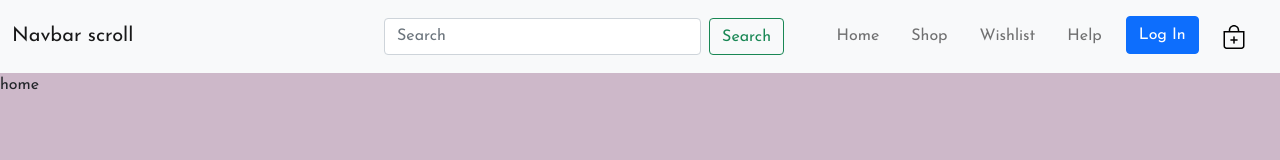
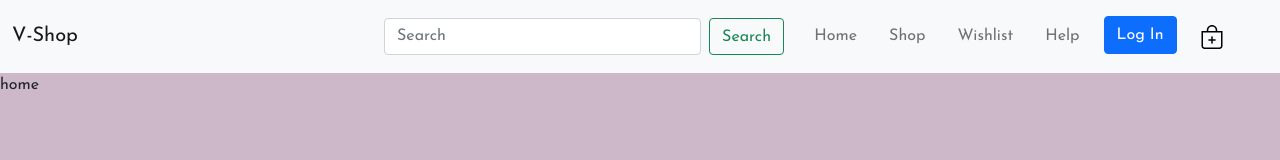
Before and after one commit to saksham-tiwari/e-commerce, a React (Create React App) app: page / in a window 1280 px wide. Shown: the top 160 px of the page. Built offline with nearby package versions, Linux system fonts and the light colour scheme.

Commit message:
Created checkout page

```diff
--- a/package.json
+++ b/package.json
@@ -1,5 +1,5 @@
 {
-  "name": "e-commerce",
+  "name": "project-e-comm",
   "version": "0.1.0",
   "private": true,
   "dependencies": {
@@ -46,5 +46,7 @@
       "last 1 firefox version",
       "last 1 safari version"
     ]
-  }
+  },
+  "keywords": [],
+  "description": ""
 }
--- a/src/App.js
+++ b/src/App.js
@@ -1,8 +1,4 @@
-import {
-  BrowserRouter as Router,
-  Switch,
-  Route
-} from "react-router-dom";
+import { BrowserRouter as Router, Switch, Route } from "react-router-dom";
 import ChangePassword from "./components/auth/ChangePassword";
 import Forgot from "./components/auth/Forgot";
 import Login from "./components/auth/Login";
@@ -14,9 +10,7 @@ import Wishlist from "./components/layout/Wishlist/Wishlist";
 import Footer from "./components/layout/Footer";
 import Cart from "./components/layout/Cart/Cart";
 import ProductsPage from "./components/layout/ProductsPage/ProductsPage";
-
-
-
+import Checkout from "./components/layout/Checkout/Checkout";
 
 function App() {
   return (
@@ -25,40 +19,44 @@ function App() {
 
       <Switch>
         <Route exact path="/">
-          <NavBar/>
-          <Home/>
-          <Footer/>
-
+          <NavBar />
+          <Home />
+          <Footer />
         </Route>
         <Route exact path="/login">
-          <Login/>
+          <Login />
         </Route>
         <Route exact path="/forgot-password">
-          <Forgot/>
+          <Forgot />
         </Route>
         <Route exact path="/signup">
-          <SignUp/>
+          <SignUp />
         </Route>
         <Route exact path="/change-password">
-          <ChangePassword/>
+          <ChangePassword />
         </Route>
         <Route exact path="/otp">
-          <Otp/>
+          <Otp />
         </Route>
         <Route exact path="/wishlist">
-          <NavBar/>
-          <Wishlist/>
-          <Footer/>
+          <NavBar />
+          <Wishlist />
+          <Footer />
         </Route>
         <Route exact path="/cart">
-          <NavBar/>
-          <Cart/>
-          <Footer/>
+          <NavBar />
+          <Cart />
+          <Footer />
         </Route>
         <Route exact path="/products-page">
-          <NavBar/>
-          <ProductsPage/>
-          <Footer/>
+          <NavBar />
+          <ProductsPage />
+          <Footer />
+        </Route>
+        <Route exact path="/checkout">
+          <NavBar />
+          <Checkout />
+          <Footer />
         </Route>
       </Switch>
     </Router>
--- a/src/components/Navbar.jsx
+++ b/src/components/Navbar.jsx
@@ -1,12 +1,89 @@
-import React from 'react'
-import { Container, Navbar, Nav, Form, FormControl, Button } from 'react-bootstrap'
-import { Link } from 'react-router-dom'
-import bag from "../assets/shoppingbag.svg"
+import React from "react";
+import {
+  Container,
+  Navbar,
+  Nav,
+  Form,
+  FormControl,
+  Button
+} from "react-bootstrap";
+import { Link } from "react-router-dom";
+import bag from "../assets/shoppingbag.svg";
 
 const NavBar = () => {
   return (
     <div>
       <Navbar bg="light" expand="lg" className="color-nav navibar">
+        <Container fluid>
+          <Link to="/" style={{ textDecoration: "none" }}>
+            <Navbar.Brand>V-Shop</Navbar.Brand>
+          </Link>
+
+          <Form className="d-flex searchbar">
+            <FormControl
+              type="search"
+              placeholder="Search"
+              className="me-2"
+              aria-label="Search"
+            />
+            <Button variant="outline-success">Search</Button>
+          </Form>
+          <Navbar.Toggle aria-controls="navbarScroll" />
+          <Navbar.Collapse id="navbarScroll">
+            <Nav
+              className="me-auto my-2 my-lg-0 navlinks"
+              style={{ maxHeight: "400px" }}
+              navbarScroll
+            >
+              <Nav.Link className="homelink">
+                <Link to="/" className="nav-link">
+                  Home
+                </Link>
+              </Nav.Link>
+              <Nav.Link>
+                <Link to="/shop" className="nav-link">
+                  Shop
+                </Link>
+              </Nav.Link>
+              <Nav.Link>
+                <Link to="/wishlist" className="nav-link">
+                  Wishlist
+                </Link>
+              </Nav.Link>
+              <Nav.Link>
+                <Link to="/help" className="nav-link">
+                  Help
+                </Link>
+              </Nav.Link>
+              <Link to="/login" className="nav-link">
+                <Button variant="primary" className="login-button">
+                  Log In
+                </Button>
+              </Link>
+              <Nav.Link>
+                <Link to="/cart" className="nav-link">
+                  <img src={bag} alt="bag" />
+                </Link>
+              </Nav.Link>
+              <Form className="scrollsearch">
+                <FormControl
+                  type="search"
+                  placeholder="Search"
+                  className="me-2"
+                  aria-label="Search"
+                />
+                <Button variant="outline-success">Search</Button>
+              </Form>
+            </Nav>
+          </Navbar.Collapse>
+        </Container>
+      </Navbar>
+
+      <Navbar
+        bg="light"
+        expand="lg"
+        className="color-nav navbar navbar-default navbar-static-top"
+      >
         <Container fluid>
           <Navbar.Brand href="#">Navbar scroll</Navbar.Brand>
 
@@ -23,16 +100,39 @@ const NavBar = () => {
           <Navbar.Collapse id="navbarScroll">
             <Nav
               className="me-auto my-2 my-lg-0 navlinks"
-                    style={{ maxHeight: '400px' }}
+              style={{ maxHeight: "400px" }}
               navbarScroll
             >
-
-                  <Nav.Link className="homelink"><Link to="/" className="nav-link">Home</Link></Nav.Link>
-                  <Nav.Link><Link to="/shop" className="nav-link">Shop</Link></Nav.Link>
-                  <Nav.Link><Link to="/wishlist" className="nav-link">Wishlist</Link></Nav.Link>
-                  <Nav.Link><Link to="/help" className="nav-link">Help</Link></Nav.Link>
-                  <Link to="/login" className="nav-link"><Button variant="primary" className="login-button">Log In</Button></Link>
-                  <Nav.Link><Link to="/cart" className="nav-link"><img src={bag} alt="bag"/></Link></Nav.Link>
+              <Nav.Link className="homelink">
+                <Link to="/" className="nav-link">
+                  Home
+                </Link>
+              </Nav.Link>
+              <Nav.Link>
+                <Link to="/shop" className="nav-link">
+                  Shop
+                </Link>
+              </Nav.Link>
+              <Nav.Link>
+                <Link to="/wishlist" className="nav-link">
+                  Wishlist
+                </Link>
+              </Nav.Link>
+              <Nav.Link>
+                <Link to="/help" className="nav-link">
+                  Help
+                </Link>
+              </Nav.Link>
+              <Link to="/login" className="nav-link">
+                <Button variant="primary" className="login-button">
+                  Log In
+                </Button>
+              </Link>
+              <Nav.Link>
+                <Link to="/cart" className="nav-link">
+                  <img src={bag} alt="bag" />
+                </Link>
+              </Nav.Link>
               <Form className="scrollsearch">
                 <FormControl
                   type="search"
@@ -42,57 +142,12 @@ const NavBar = () => {
                 />
                 <Button variant="outline-success">Search</Button>
               </Form>
-
             </Nav>
-
-              </Navbar.Collapse>
-            </Container>
-          </Navbar>
-
-          <Navbar bg="light" expand="lg" className="color-nav navbar navbar-default navbar-static-top">
-              <Container fluid>
-                <Navbar.Brand href="#">Navbar scroll</Navbar.Brand>
-
-                <Form className="d-flex searchbar">
-                    <FormControl
-                      type="search"
-                      placeholder="Search"
-                      className="me-2"
-                      aria-label="Search"
-                    />
-                    <Button variant="outline-success">Search</Button>
-                  </Form>
-                <Navbar.Toggle aria-controls="navbarScroll" />
-                <Navbar.Collapse id="navbarScroll">
-                  <Nav
-                    className="me-auto my-2 my-lg-0 navlinks"
-                    style={{ maxHeight: '400px' }}
-                    navbarScroll
-                  >
-
-                  <Nav.Link className="homelink"><Link to="/" className="nav-link">Home</Link></Nav.Link>
-                  <Nav.Link><Link to="/shop" className="nav-link">Shop</Link></Nav.Link>
-                  <Nav.Link><Link to="/wishlist" className="nav-link">Wishlist</Link></Nav.Link>
-                  <Nav.Link><Link to="/help" className="nav-link">Help</Link></Nav.Link>
-                  <Link to="/login" className="nav-link"><Button variant="primary" className="login-button">Log In</Button></Link>
-                  <Nav.Link><Link to="/cart" className="nav-link"><img src={bag} alt="bag"/></Link></Nav.Link>
-                  <Form className="scrollsearch">
-                    <FormControl
-                      type="search"
-                      placeholder="Search"
-                      className="me-2"
-                      aria-label="Search"
-                    />
-                    <Button variant="outline-success">Search</Button>
-                  </Form>
-
-                </Nav>
-
           </Navbar.Collapse>
         </Container>
       </Navbar>
     </div>
-    )
-}
+  );
+};
 
-export default NavBar
+export default NavBar;
--- /dev/null
+++ b/src/components/layout/Checkout/Checkout.jsx
@@ -0,0 +1,96 @@
+import React from "react";
+import { Container, Row, Col } from "react-bootstrap";
+const Cart = () => {
+  return (
+    <div>
+      <h1 className="whole">Checkout</h1>
+      <hr className="hr-wish" />
+      <Container>
+        <Row>
+          <Col>Item</Col>
+          <Col xs lg="2">
+            Qty
+          </Col>
+          <Col xs lg="2">
+            Price
+          </Col>
+        </Row>
+        <Row>
+          <Col>Image and Product Desc</Col>
+          <Col xs lg="2">
+            1
+          </Col>
+          <Col xs lg="2">
+            $300.00
+          </Col>
+        </Row>
+        <Row>
+          <Col>Image and Product Desc</Col>
+          <Col xs lg="2">
+            1
+          </Col>
+          <Col xs lg="2">
+            $300.00
+          </Col>
+        </Row>
+        <Row>
+          <Col>Image and Product Desc</Col>
+          <Col xs lg="2">
+            1
+          </Col>
+          <Col xs lg="2">
+            $300.00
+          </Col>
+        </Row>
+        <Row>
+          <Col>Image and Product Desc</Col>
+          <Col xs lg="2">
+            1
+          </Col>
+          <Col xs lg="2">
+            $300.00
+          </Col>
+        </Row>
+      </Container>
+      <div style={{ width: "50%", marginLeft: "25%" }}>
+        <Container>
+          <Row>
+            <Col>Subtotal</Col>
+            <Col>$1,200.00</Col>
+          </Row>
+          <Row>
+            <Col>Shipping Fee</Col>
+            <Col>$0.00</Col>
+          </Row>
+          <Row>
+            <Col>Promo Code</Col>
+            <Col>-$0.00</Col>
+          </Row>
+          <Row>
+            <Col>Tax</Col>
+            <Col>$0.00</Col>
+          </Row>
+          <hr />
+          <Row>
+            <Col>Total</Col>
+            <Col>$1,200.00</Col>
+          </Row>
+        </Container>
+        <br />
+        <br />
+        <Container>
+          <Row>
+            <Col>Deliver to:</Col>
+            <Col>
+              XYZ
+              <br />
+              Address
+            </Col>
+          </Row>
+        </Container>
+      </div>
+    </div>
+  );
+};
+
+export default Cart;
```
Lines whose indentation alone changed are shown as unchanged.
